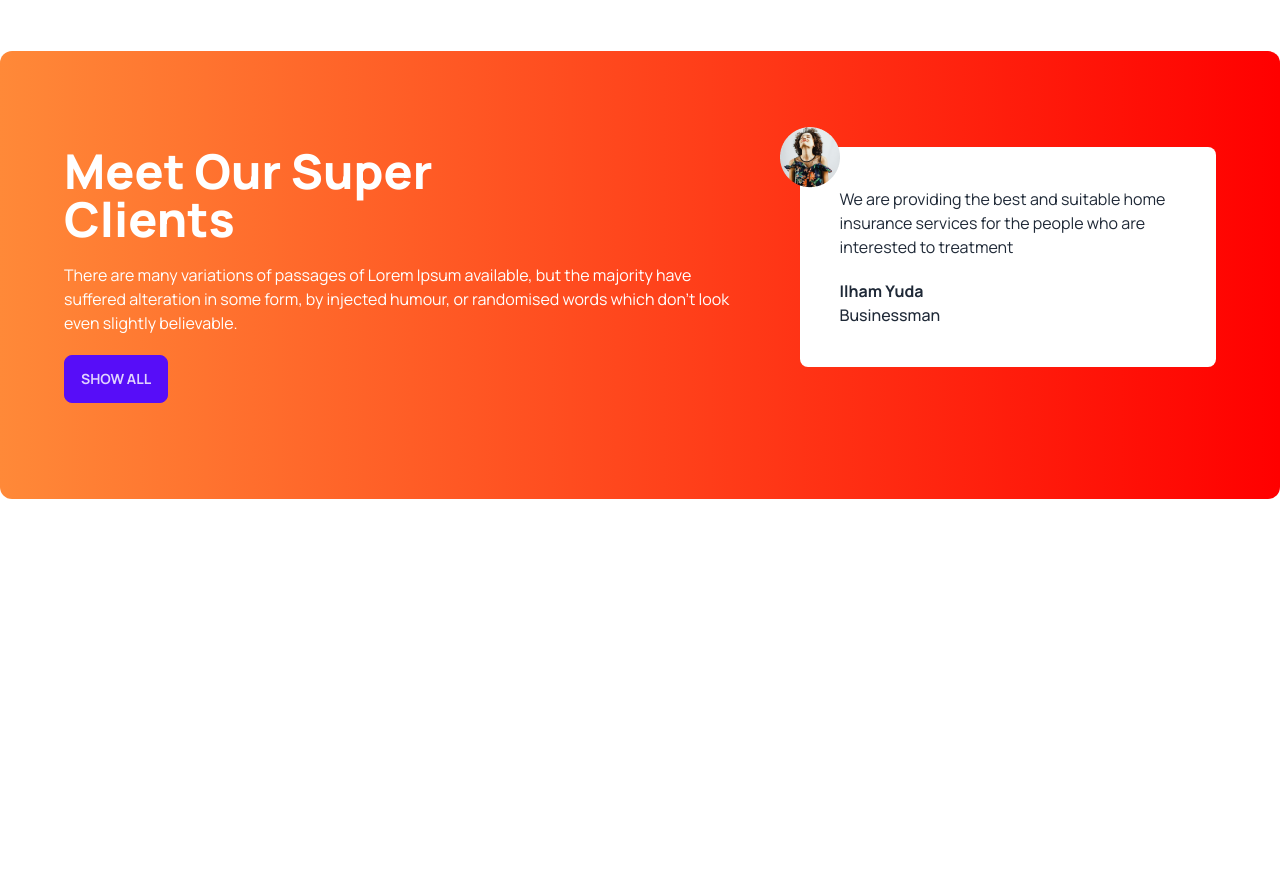
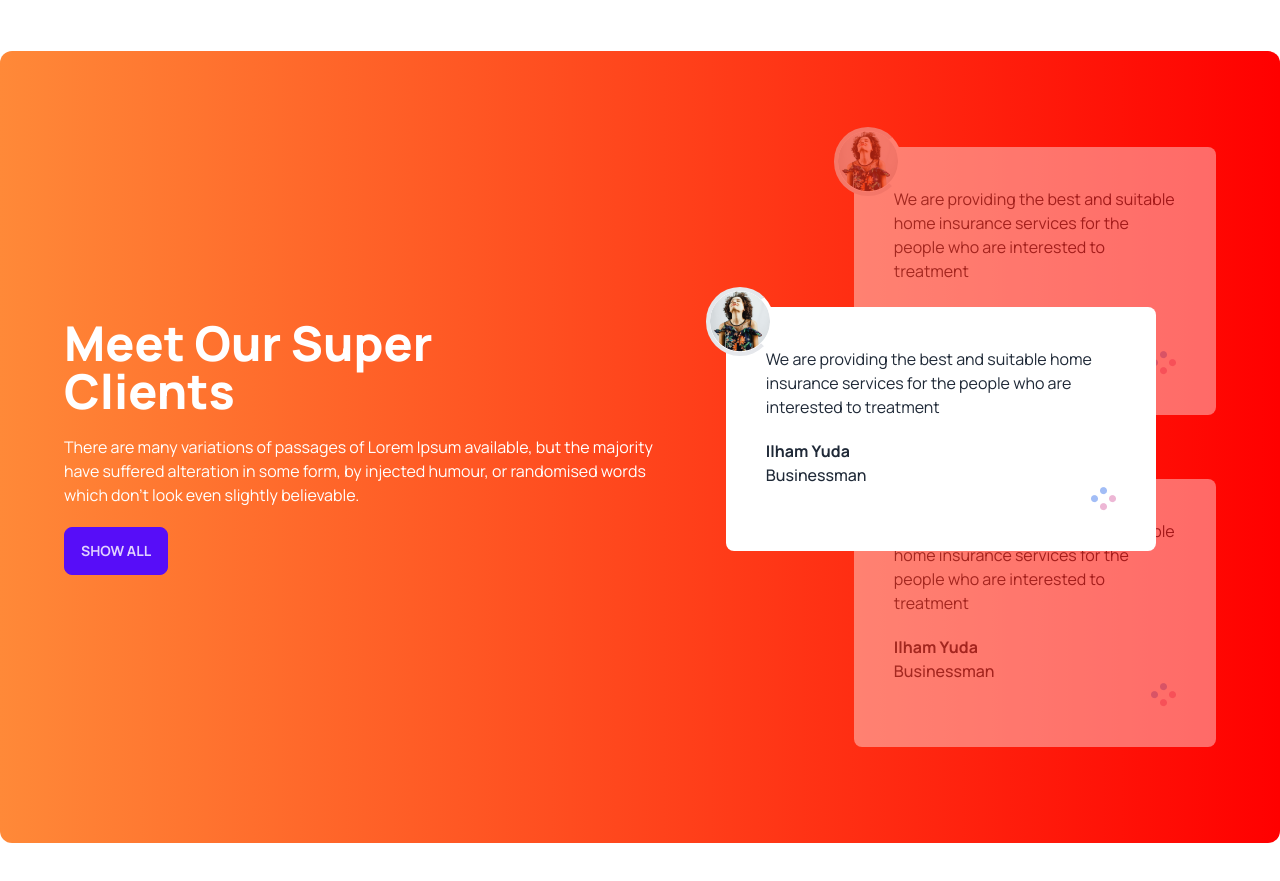
Before and after one commit to saiful-webp/tea-house-module-14, a plain HTML site: page index.html in a window 1280 px wide. Shown: the part 1840-2721 px from the top of the page. Before the commit the page ends 2435 px from the top, so only its background shows below. Drawn offline with nearby package versions, Linux system fonts and the light colour scheme.

Commit message:
Meet Our Section

```diff
--- a/index.html
+++ b/index.html
@@ -134,23 +134,58 @@
             </div>
         </section>
         <!-- Super Clients Section -->
-        <section class="my-24 flex flex-col lg:flex-row gap-12 rounded-xl bg-gradient-to-r from-[#FF8938] to-[#F00] px-16 py-24">
+        <section
+            class="my-24 flex flex-col lg:flex-row gap-12 rounded-xl bg-gradient-to-r from-[#FF8938] to-[#F00] px-16 py-24">
+            <div class="flex lg:pr-36 items-center">
                 <div class="space-y-5">
                     <h2 class="text-5xl font-extrabold text-white">
                         Meet Our Super <br> Clients
                     </h2>
                     <p class="text-white">
-                    There are many variations of passages of Lorem Ipsum available, but the majority have suffered alteration in some form, by injected humour, or randomised words which don't look even slightly believable.
+                        There are many variations of passages of Lorem Ipsum available, but the majority have suffered
+                        alteration in some form, by injected humour, or randomised words which don't look even slightly
+                        believable.
                     </p>
                     <button class="btn btn-primary font-bold">Show All</button>
                 </div>
-            <div>
-                <!-- review -->
-                <div class="relative p-10 rounded-lg bg-white">
-                    <img class="absolute -top-5 -left-5" src="./images/client.png" alt="">
-                    <p>We are providing the best and suitable home insurance services for the people who are interested to treatment</p>
+            </div>
+            <!-- review container -->
+            <div class="relative">
+                <!-- next review -->
+                <div class="relative z-10 mb-16 opacity-40 p-10 rounded-lg bg-white">
+                    <img class="absolute -top-5 -left-5 border-4 border-r-white rounded-full bg-white"
+                        src="./images/client.png" alt="">
+                    <p>We are providing the best and suitable home insurance services for the people who are interested
+                        to treatment</p>
                     <h4 class="font-bold mt-5">Ilham Yuda</h4>
                     <p class="font-medium">Businessman</p>
+                    <div class="flex justify-end">
+                        <img src="./images/circles.png" alt="">
+                    </div>
+                </div>
+                <!--current review -->
+                <div class="absolute z-20 top-40 lg:-left-32 lg:w-[430px] p-10 rounded-lg bg-white">
+                    <img class="absolute -top-5 -left-5 border-4 border-r-white rounded-full bg-white"
+                        src="./images/client.png" alt="">
+                    <p>We are providing the best and suitable home insurance services for the people who are interested
+                        to treatment</p>
+                    <h4 class="font-bold mt-5">Ilham Yuda</h4>
+                    <p class="font-medium">Businessman</p>
+                    <div class="flex justify-end">
+                        <img src="./images/circles.png" alt="">
+                    </div>
+                </div>
+                <!-- previous review -->
+                <div class="relative z-10 opacity-40 p-10 rounded-lg bg-white">
+                    <img class="absolute -top-5 -left-5 border-4 border-r-white rounded-full bg-white"
+                        src="./images/client.png" alt="">
+                    <p>We are providing the best and suitable home insurance services for the people who are interested
+                        to treatment</p>
+                    <h4 class="font-bold mt-5">Ilham Yuda</h4>
+                    <p class="font-medium">Businessman</p>
+                    <div class="flex justify-end">
+                        <img src="./images/circles.png" alt="">
+                    </div>
                 </div>
             </div>
         </section>
```
Lines whose indentation alone changed are shown as unchanged.
